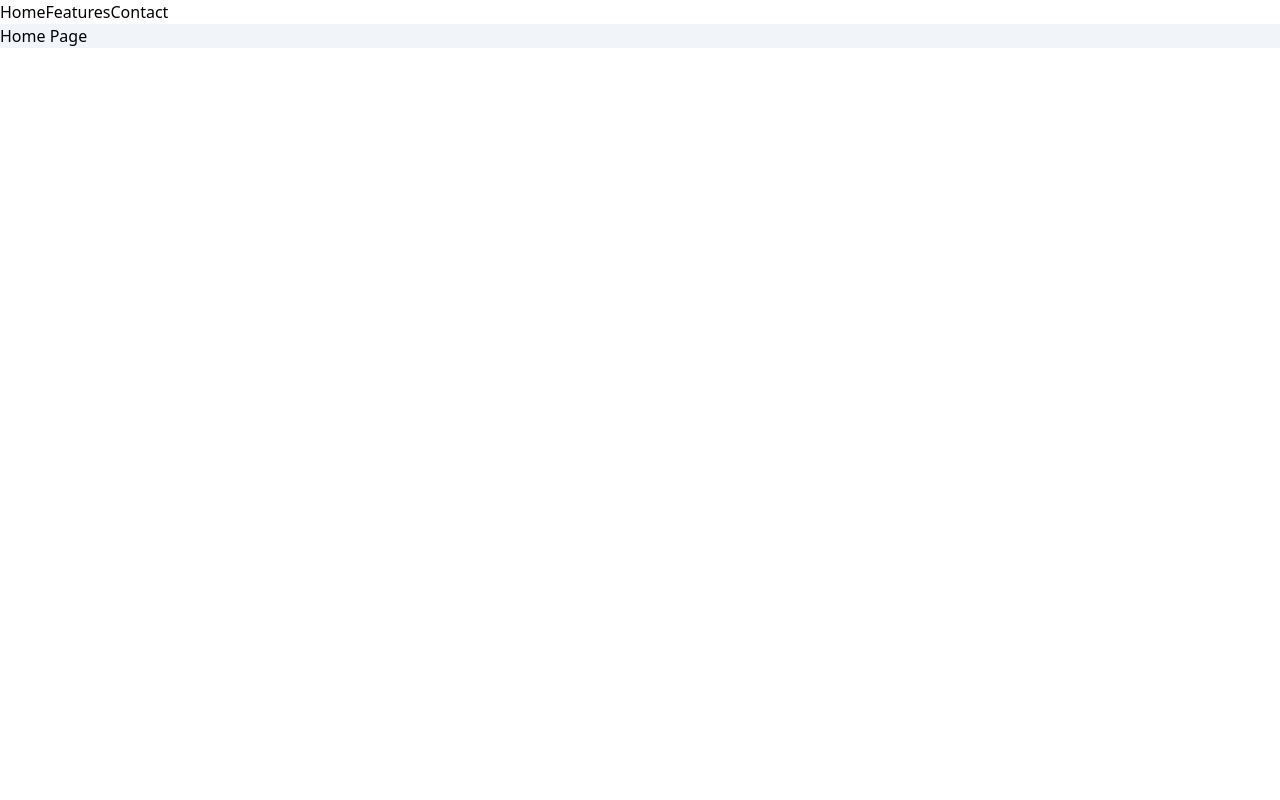
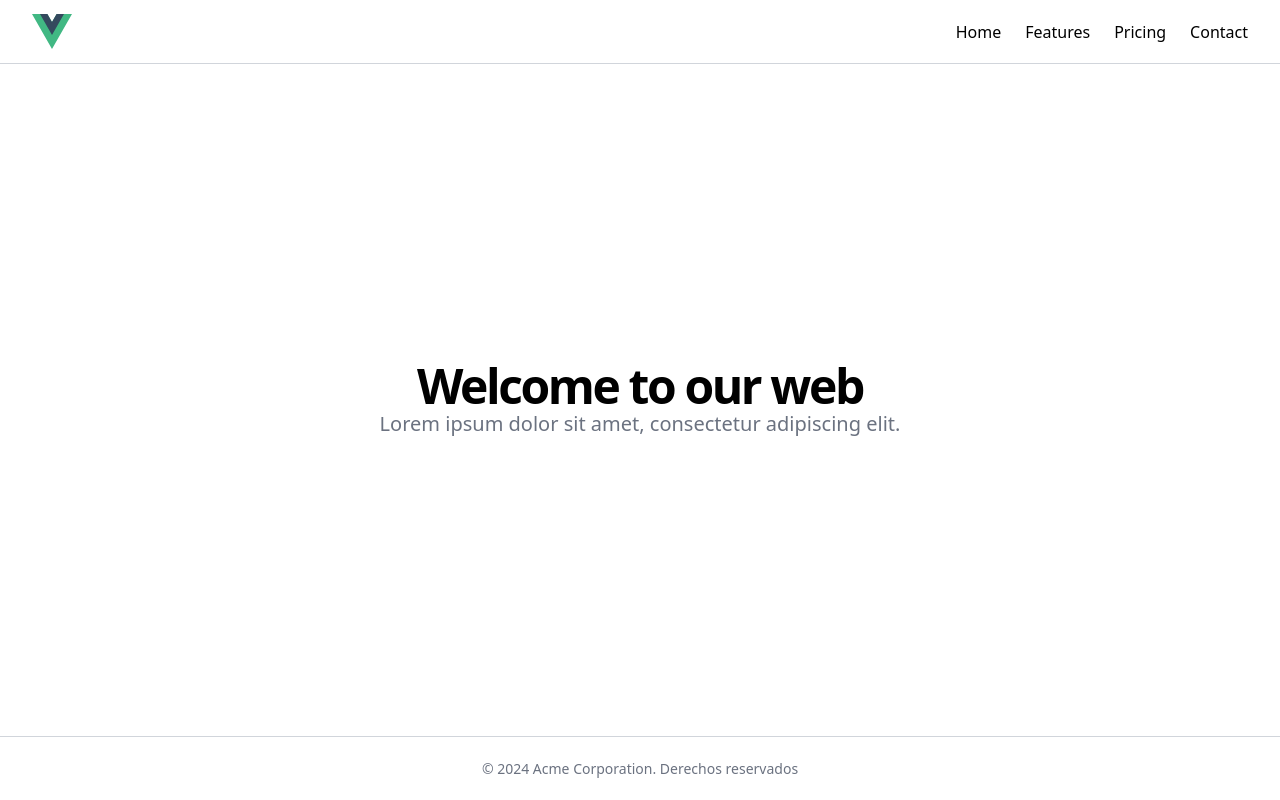
Before and after one commit to hreluz/learning-vue, a Vue app in the folder fh-vue-js/4.vue-spa/: page / in a window 1280 px wide. Built offline with nearby package versions, Linux system fonts and the light colour scheme; the HTML template or start-up script is replaced by a standard one.

Commit message:
fh-vue-js: vue-spa: router links

```diff
--- a/fh-vue-js/4.vue-spa/src/App.vue
+++ b/fh-vue-js/4.vue-spa/src/App.vue
@@ -1,14 +1,33 @@
 <template>
-  <nav>
-    <a href="/">Home</a>
-    <a href="/features">Features</a>
-    <a href="/contact">Contact</a>
-  </nav>
+  <div class="flex flex-col h-screen">
+    <!-- Header -->
+    <header class="flex items-center h-14 px-4 border-b border-gray-300 sm:h-16 md:px-6 lg:px-8">
+      <div>
+        <a class="flex items-center gap-2 font-semibold" href="#">
+          <img alt="Vue logo" class="logo" src="@/assets/logo.svg" width="40" height="40" />
+        </a>
+      </div>
+      <nav class="ml-auto space-x-4 flex items-center h-10 sm:space-x-6">
+        <RouterLink to="/"> Home </RouterLink>
+        <RouterLink to="features"> Features </RouterLink>
+        <RouterLink to="pricing"> Pricing </RouterLink>
+        <RouterLink to="contact"> Contact </RouterLink>
+      </nav>
+    </header>
+    <!-- Fin Header -->
 
-  <main class="bg-slate-100">
-    <RouterView />
-  </main>
+    <!-- Main -->
+    <main class="flex-1 flex items-center justify-center py-6">
+      <RouterView />
+    </main>
+    <!-- Fin Main -->
+
+    <!-- Footer -->
+    <footer class="flex items-center h-14 px-4 border-t border-gray-300 sm:h-16 md:px-6 lg:px-8">
+      <p class="flex-1 text-sm text-gray-500 text-center">
+        © {{ new Date().getFullYear() }} Acme Corporation. Derechos reservados
+      </p>
+    </footer>
+    <!-- Fin Footer -->
+  </div>
 </template>
-
-<script lang="ts" setup>
-</script>
--- a/fh-vue-js/4.vue-spa/src/modules/landing/pages/HomePage.vue
+++ b/fh-vue-js/4.vue-spa/src/modules/landing/pages/HomePage.vue
@@ -1,3 +1,10 @@
 <template>
-  <h1>Home Page</h1>
+  <div class="text-center">
+    <h1 class="text-4xl font-bold tracking-tighter sm:text-5xl">
+      Welcome to our web
+    </h1>
+    <p class="mx-auto max-w-[600px] text-gray-500 md:text-xl">
+      Lorem ipsum dolor sit amet, consectetur adipiscing elit.
+    </p>
+  </div>
 </template>
```
